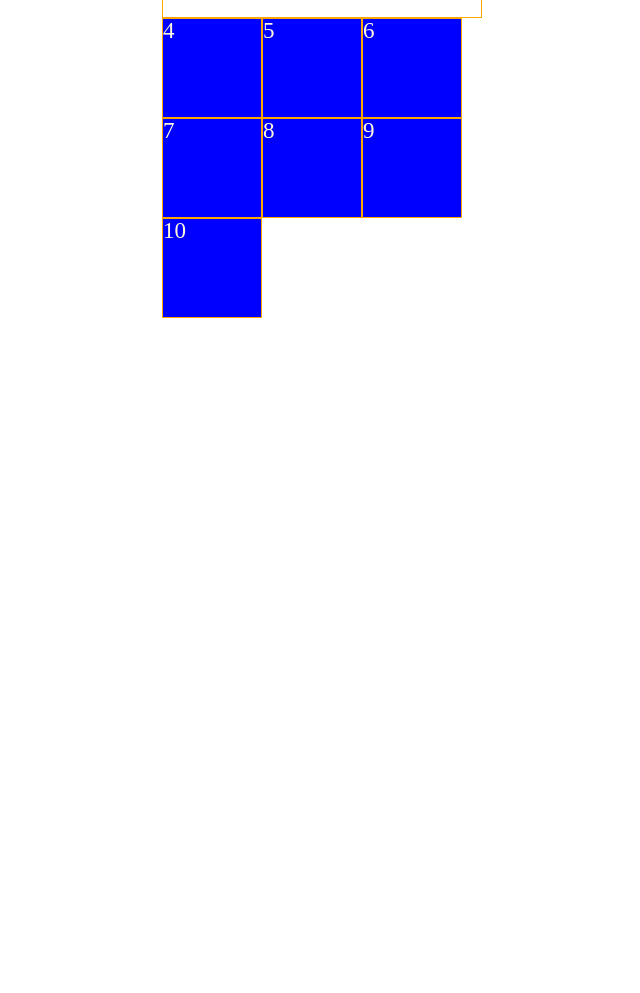
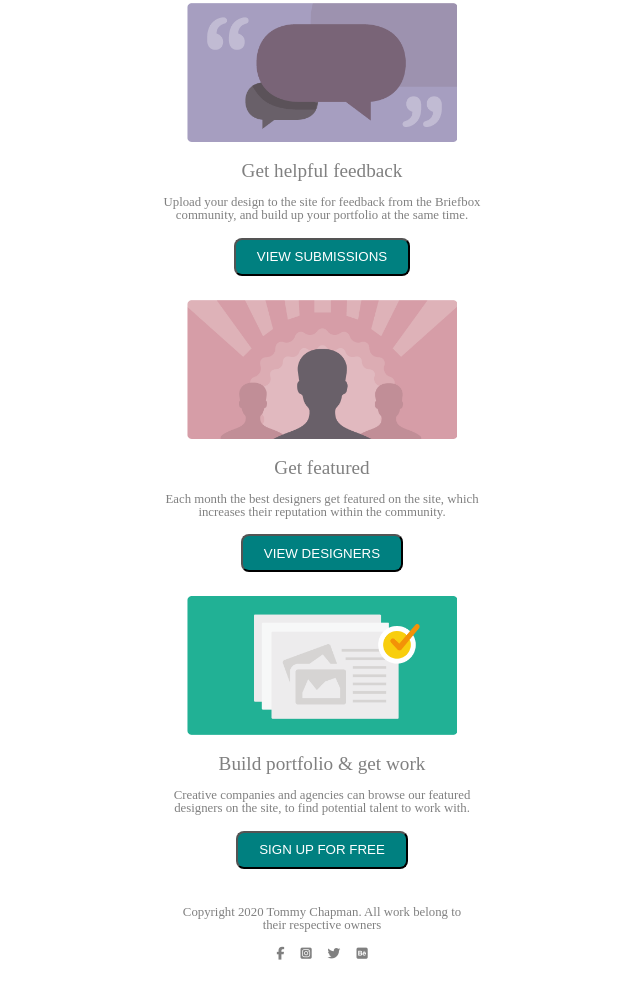
Before and after one commit to tommythetechie/mojo, a plain HTML site: page index.html in a window 1280 px wide. Shown: the part 712-1705 px from the top of the page, without its empty margins (318-958 px from the left). Before the commit the page ends 1030 px from the top, so only its background shows below. Drawn offline with Linux system fonts and the light colour scheme.

Commit message:
more sat updates
more updates - added more content, footer stuff and fontawesome

```diff
--- a/index.html
+++ b/index.html
@@ -13,6 +13,7 @@
   <link href="https://fonts.googleapis.com/css2?family=Nerko+One&display=swap" rel="stylesheet">-->
   <link rel="preconnect" href="https://fonts.gstatic.com">
   <link href="https://fonts.googleapis.com/css2?family=Press+Start+2P&display=swap" rel="stylesheet">
+  <script src="https://kit.fontawesome.com/49ad5e4417.js" crossorigin="anonymous"></script>
 </head>
 <body>
 
@@ -43,16 +44,39 @@
       <button type="button">View the briefs</button>
     </div>
 
+    <div class="feedback underfold">
+      <img src="images/second-1.png" alt="image" />
+      <h4><bold>Get helpful feedback</bold></h4>
+      <p>Upload your design to the site for feedback from the Briefbox community, and build up your portfolio at the same time.</p>
+      <button type="button">View submissions</button>
+    </div>
 
+    <div class="featured underfold">
+      <img src="images/third-1.png" alt="image" />
+      <h4><bold>Get featured</bold></h4>
+      <p>Each month the best designers get featured on the site, which increases their reputation within the community.</p>
+      <button type="button">View designers</button>
+    </div>
 
+    <div class="work underfold">
+      <img src="images/fourth-1.png" alt="image" />
+      <h4><bold>Build portfolio & get work</bold></h4>
+      <p>Creative companies and agencies can browse our featured designers on the site, to find potential talent to work with.</p>
+      <button type="button">Sign up for free</button>
+    </div>
 
-    <div class="box box4">4</div>
-    <div class="box box5">5</div>
-    <div class="box box6">6</div>
-    <div class="box box7">7</div>
-    <div class="box box8">8</div>
-    <div class="box box9">9</div>
-    <div class="box box10">10</div>
+    <!-- going to be adding a sign up form here -->
+
+    <footer class="footer">
+      <p>Copyright 2020 Tommy Chapman. All work belong to their respective owners</p>
+        <div class="footer-icons">
+          <i class="fab fa-facebook-f"></i>
+          <i class="fab fa-instagram-square"></i>
+          <i class="fab fa-twitter"></i>
+          <i class="fab fa-behance-square"></i>
+        </div>
+
+    </footer>
   </div>
 
 
--- a/style.css
+++ b/style.css
@@ -67,7 +67,7 @@ table {
     height: 100px;
     color: black;
     padding-top: 15px;
-    border: 1px solid orange;
+
 }
 .header h1 {
     font-family: 'Press Start 2P', cursive;
@@ -121,7 +121,7 @@ a:link {
     background-color: gold;
     text-align: center;
     padding: 1.8rem 1rem 2rem 1rem;
-    border: 1px solid orange;
+
 }
 .hero h2 {
     color: white;
@@ -150,7 +150,7 @@ a:link {
 
     color: gray;
 
-    border: 1px solid orange;
+
 }
 .underfold h3 {
     font-size: 1.3rem;
@@ -176,7 +176,21 @@ a:link {
     margin-bottom: 1.5rem;
 }
 
+.footer {
+    width: 100%;
+    height: 100px;
+    text-align: center;
+    color: gray;
+    font-size: 0.8rem;
+    padding: 0.8rem;
 
+}
+.footer .footer-icons {
+    padding: 1rem 0rem;
+}
+.footer .footer-icons i {
+    padding: 0rem 0.4rem;
+}
 
 
 .box {
@@ -185,7 +199,7 @@ a:link {
     background-color: blue;
     color: cornsilk;
     font-size: 23px;
-    border: 1px solid orange;
+
 }
 
 /*End of Main Styles*/
```
